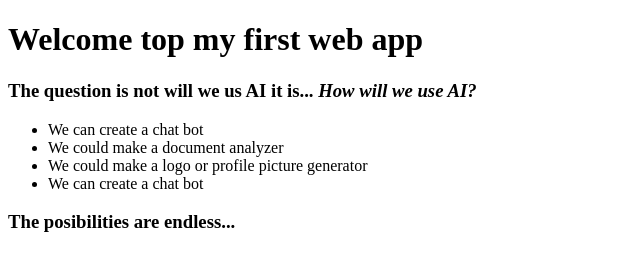
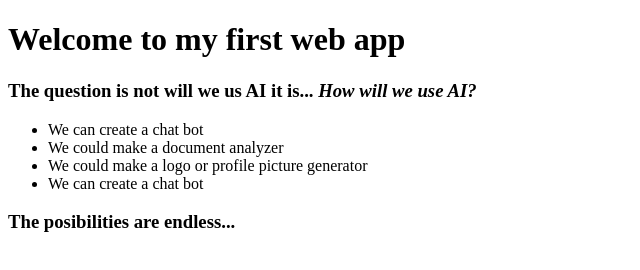
Before and after one commit to jdarby3/Insightify, a plain HTML site: page index.html in a window 1280 px wide. Shown: the whole page, without its empty margins (0-640 px from the left). Drawn offline with Linux system fonts and the light colour scheme.

Commit message:
spelling

```diff
--- a/index.html
+++ b/index.html
@@ -6,7 +6,7 @@
         <title>Document</title>
     </head>
     <body>
-        <h1>Welcome top my first web app</h1>
+        <h1>Welcome to my first web app</h1>
 
         <!-- Hello whoever is reading my code-->
 
```
